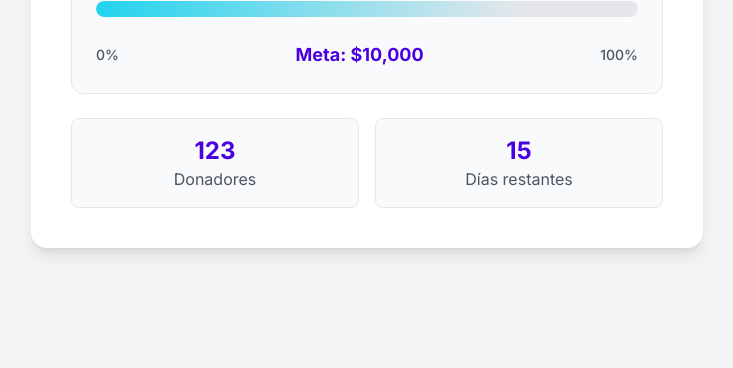
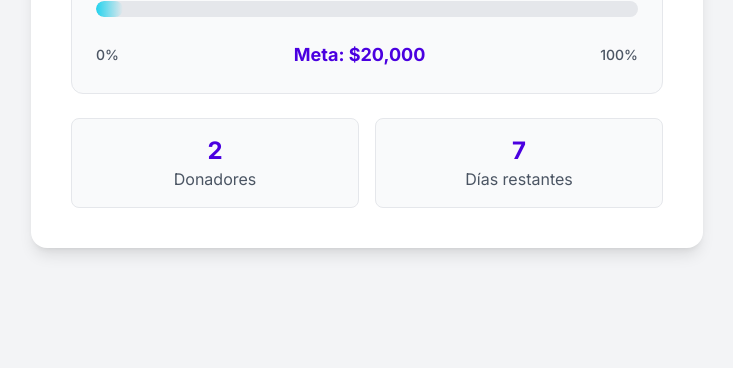
Before and after one commit to F3rnandoVil/Money-Funding, a plain HTML site: page index.html in a window 1280 px wide. Shown: the part 432-800 px from the top of the page, without its empty margins (273-1006 px from the left). Drawn offline with nearby package versions, Linux system fonts and the light colour scheme.

Commit message:
Update index.html

```diff
--- a/index.html
+++ b/index.html
@@ -93,10 +93,10 @@
     <script>
         // --- CONFIGURACIÓN ---
         // Cambia estos valores para actualizar la página
-        const amountRaised = 7850;   // El dinero que se ha recaudado hasta ahora
-        const fundraisingGoal = 10000;  // La meta final
-        const totalDonors = 123;      // Número de donadores
-        const campaignEndDate = '2025-09-18'; // Define la fecha de finalización (Año-Mes-Día)
+        const amountRaised = 1000;   // El dinero que se ha recaudado hasta ahora
+        const fundraisingGoal = 20000;  // La meta final
+        const totalDonors = 2;      // Número de donadores
+        const campaignEndDate = '2025-09-10'; // Define la fecha de finalización (Año-Mes-Día)
         // --------------------
 
         document.addEventListener('DOMContentLoaded', () => {
```
